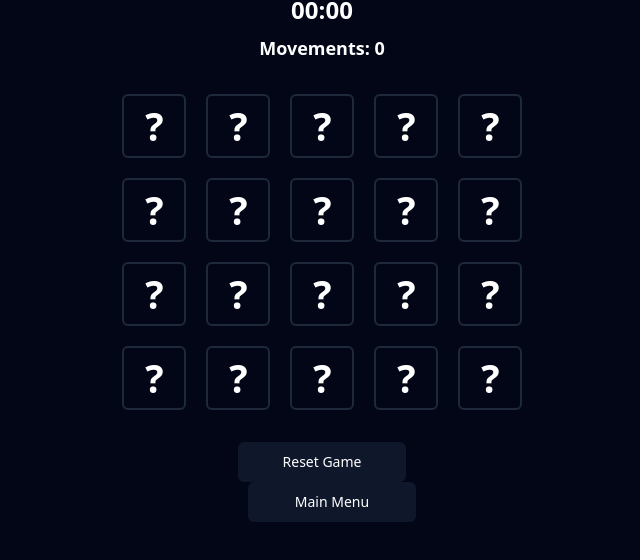
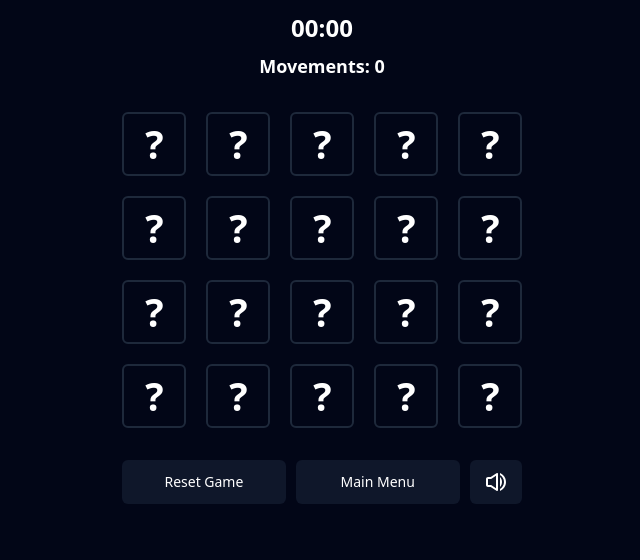
Before and after one commit to AgusjkDev/TechsMemo, an Astro site: page / in a window 1280 px wide. Both pictures are taken after a click on the button "Play". Shown: the part 194-754 px from the top of the page, without its empty margins (318-958 px from the left). Built offline with nearby package versions, Linux system fonts and the light colour scheme; Astro itself is replaced by a stand-in of ours; a web font is replaced by a local one.

Commit message:
⚒️ Add background music toggle button

```diff
--- a/src/components/game.svelte
+++ b/src/components/game.svelte
@@ -17,6 +17,7 @@
     let matched = [];
     let movements = 0;
     let score = 0;
+    let isBackgroundMusicMuted = false;
 
     const sounds = {
         "background-music": null,
@@ -88,6 +89,12 @@
             Math.round(BASE_POINTS - timer * TIMER_FACTOR - movements),
             Math.floor(BASE_POINTS / 10),
         );
+    }
+
+    function toggleBackgroundMusic() {
+        sounds["background-music"].volume = isBackgroundMusicMuted ? 0.1 : 0;
+
+        isBackgroundMusicMuted = !isBackgroundMusicMuted;
     }
 
     onMount(() => {
@@ -174,10 +181,17 @@
         {/each}
     </div>
 
-    <div class="space-x-2.5">
+    <div class="gap-x-2.5 flex w-full">
         <Button onClick={resetGame}>Reset Game</Button>
 
         <Button onClick={toggleStartScreen}>Main Menu</Button>
+
+        <Button className="grid place-items-center w-32" onClick={toggleBackgroundMusic}>
+            <img
+                alt={isBackgroundMusicMuted ? "Unmute background music" : "Mute background music"}
+                src={`imgs/${isBackgroundMusicMuted ? "muted" : "non-muted"}.svg`}
+            />
+        </Button>
     </div>
 </div>
 
```
Also changed, not shown: public/imgs/muted.svg (added), public/imgs/non-muted.svg (added).
